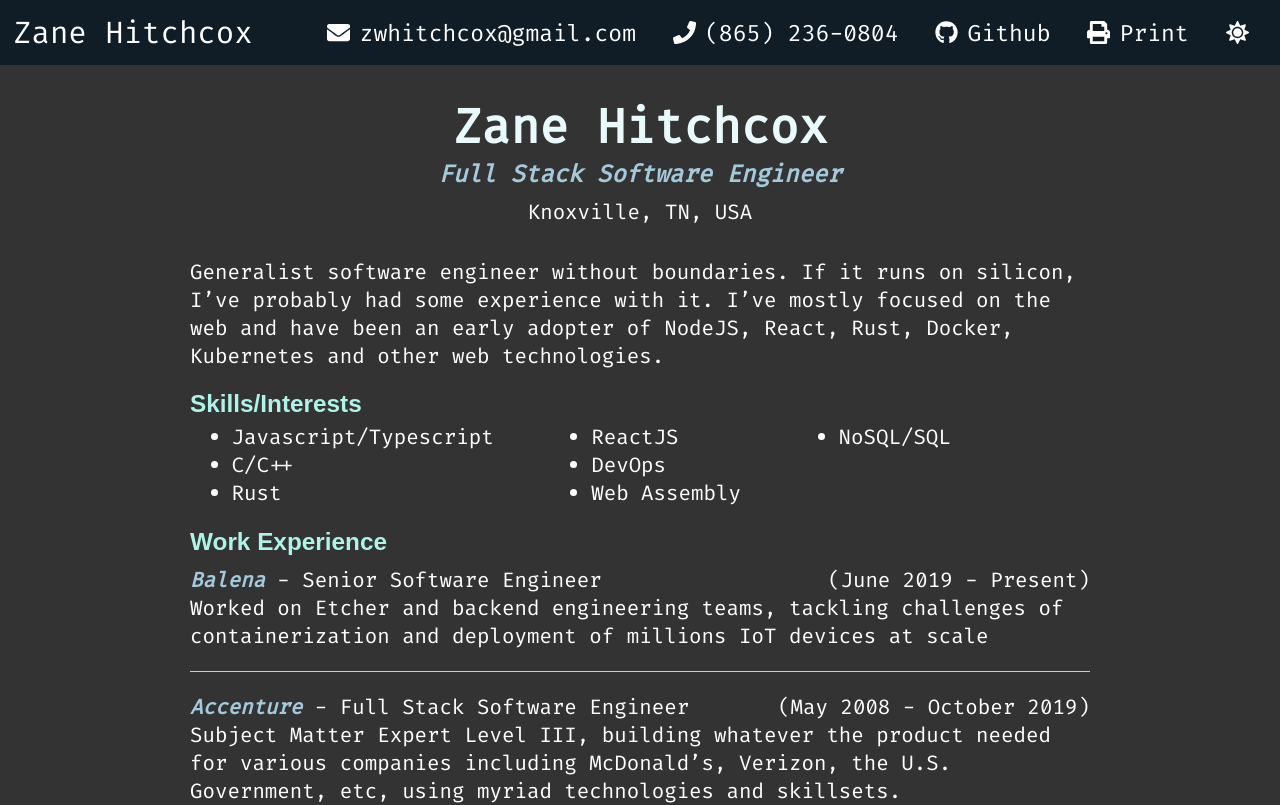
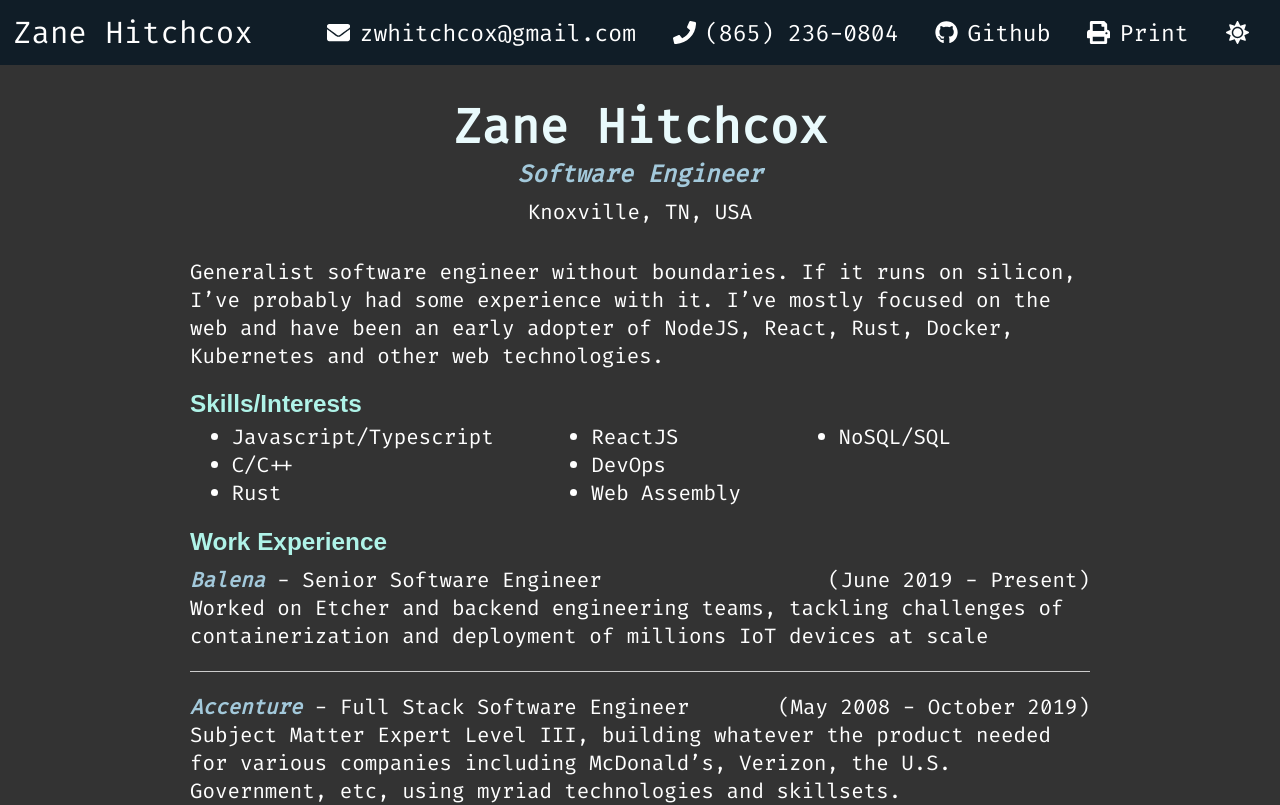
Before and after one commit to zwhitchcox/zanehitchcox.com, a React (Create React App) app: page / in a window 1280 px wide. Shown: the top 805 px of the page. Built offline with nearby package versions, Linux system fonts and the light colour scheme; a web font is replaced by a local one.

Commit message:
adjustments

```diff
--- a/public/resume.yml
+++ b/public/resume.yml
@@ -1,5 +1,5 @@
 name: Zane Hitchcox
-title: Full Stack Software Engineer
+title: Software Engineer
 addr: Knoxville, TN, USA
 phone: (865) 236-0804
 email: zwhitchcox@gmail.com
--- a/src/Cmpt/Header.scss
+++ b/src/Cmpt/Header.scss
@@ -50,6 +50,8 @@
       display: flex;
       align-items: center;
       margin-right: .4em;
+      color: white;
+      cursor: pointer;
     }
     .nav-item {
       box-sizing: border-box;
@@ -113,15 +115,6 @@
   .logo {
     color: white;
   }
-  .nav-links {
-    a, a:hover {
-      color: white;
-    }
-    .nav-icon {
-      color: white;
-      cursor: pointer;
-    }
-  }
 }
 
 @media print {
```
